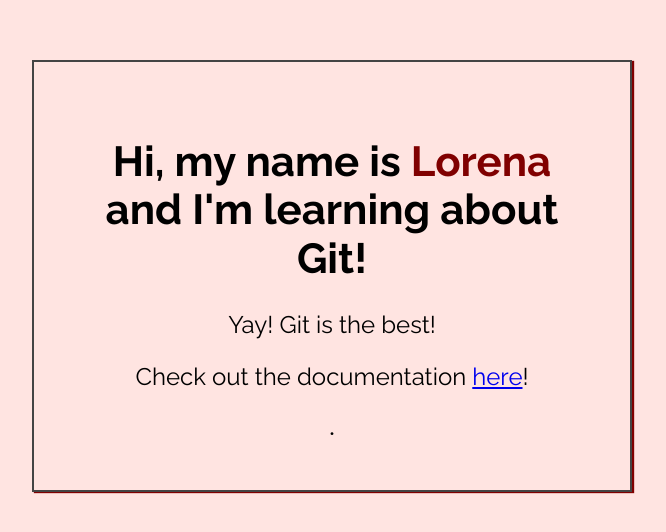
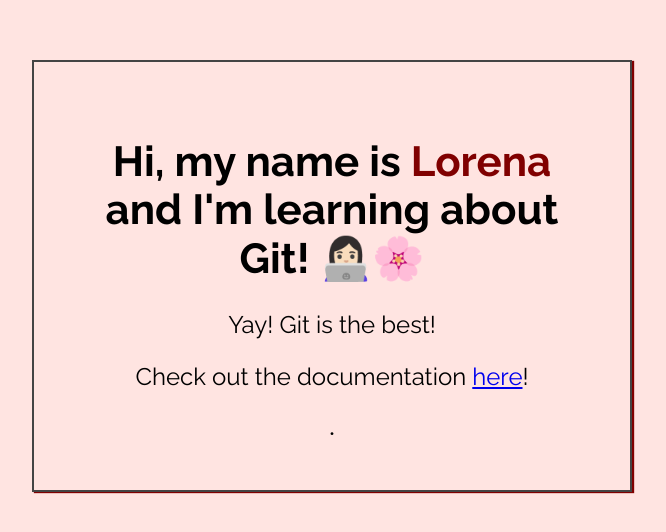
Before and after one commit to lenatheque/my-first-repo, a plain HTML site: page index.html in a window 1280 px wide. Shown: the part 124-656 px from the top of the page, without its empty margins (308-974 px from the left). Drawn offline with Linux system fonts and the light colour scheme.

Commit message:
adding files

```diff
--- a/index.html
+++ b/index.html
@@ -17,7 +17,7 @@
     <div class="greeting">
       <h1>
         Hi, my name is <span class="highlight">Lorena</span> and I'm learning
-        about Git!
+        about Git! 👩🏻‍💻🌸
       </h1>
 
       <p>Yay! Git is the best!</p>
```
Also changed, not shown: 1 other file.
